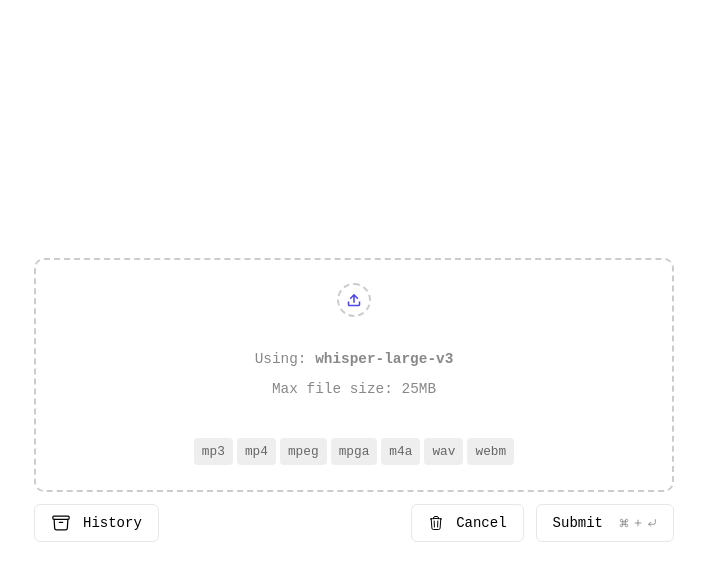
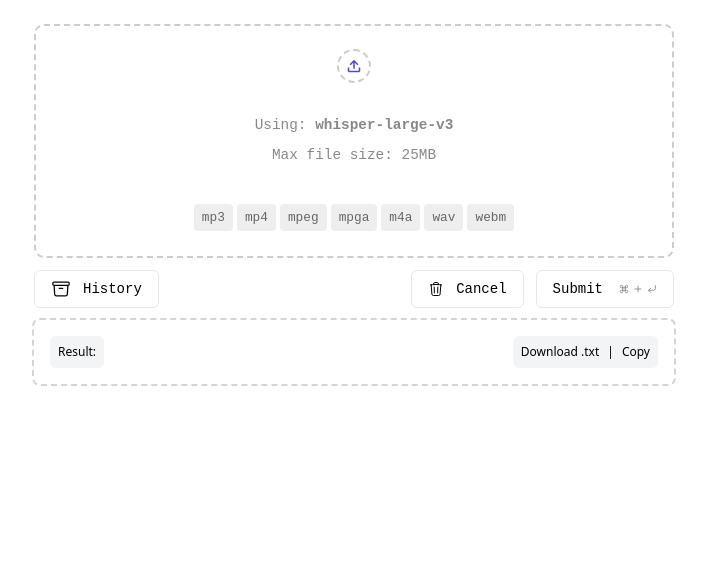
Before and after one commit to nocdn/transcriptions, a Svelte app: page / in a window 1280 px wide. Shown: the top 580 px of the page, without its empty margins (286-993 px from the left). Built offline with nearby package versions, Linux system fonts and the light colour scheme.

Commit message:
Added the transcription box

```diff
--- a/src/App.svelte
+++ b/src/App.svelte
@@ -3,6 +3,7 @@
   import Buttons from "./lib/Buttons.svelte";
   import GroqButtons from "./lib/GroqButtons.svelte";
   import History from "./lib/History.svelte";
+  import Transcription from "./lib/Transcription.svelte";
 </script>
 
 <main class="flex flex-col gap-3 w-1/2">
@@ -11,4 +12,5 @@
     <History />
     <Buttons />
   </div>
+  <Transcription text="" />
 </main>
--- a/src/app.css
+++ b/src/app.css
@@ -15,9 +15,7 @@
 body {
   margin: 0;
   min-height: 100dvh;
-  height: 100dvh;
   width: 100vw;
-  overflow: hidden;
   font-family: "SF Mono", monospace;
   perspective: 1000px;
 }
@@ -26,5 +24,6 @@ body {
   width: 100%;
   height: 100%;
   display: grid;
+  padding: 24px 0;
   place-items: center;
 }
--- /dev/null
+++ b/src/lib/Transcription.svelte
@@ -0,0 +1,20 @@
+<script>
+  let text = "";
+  export { text };
+</script>
+
+<div
+  class="outline-2 outline-dashed outline-gray-300 rounded-md p-4 flex flex-col gap-4 font-sans text-sm font-medium"
+>
+  <div id="header" class="flex justify-between">
+    <p class="bg-gray-100 text-xs font-medium p-2 w-fit rounded-md">Result:</p>
+    <div
+      class="bg-gray-100 text-xs font-medium p-2 w-fit rounded-md flex gap-2"
+    >
+      <a class="">Download .txt</a>
+      <p>|</p>
+      <a href="#">Copy</a>
+    </div>
+  </div>
+  {text}
+</div>
```
